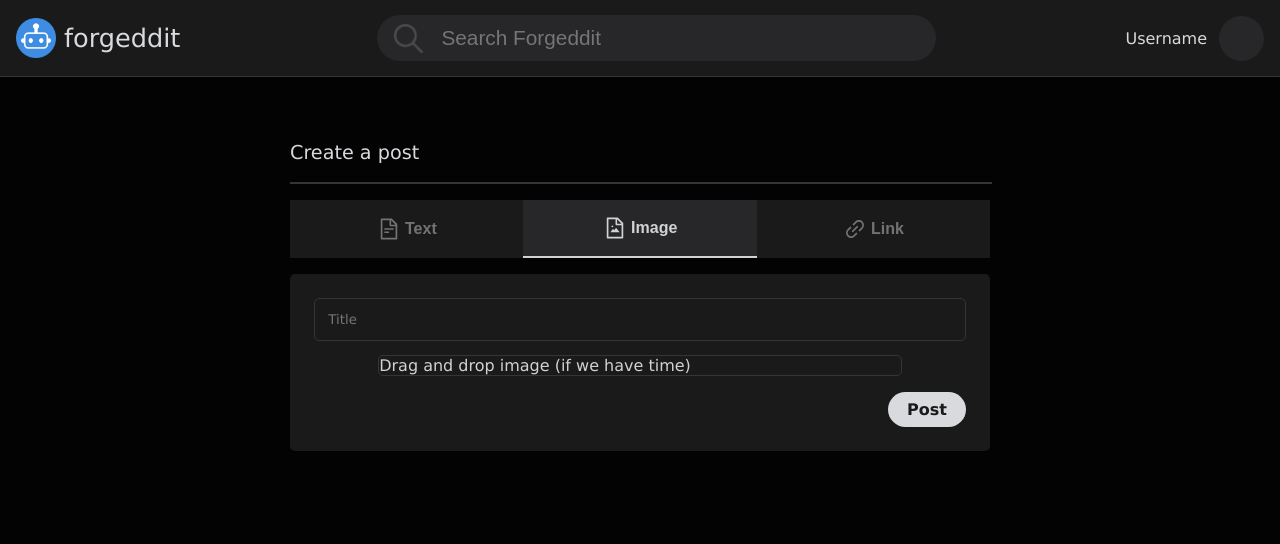
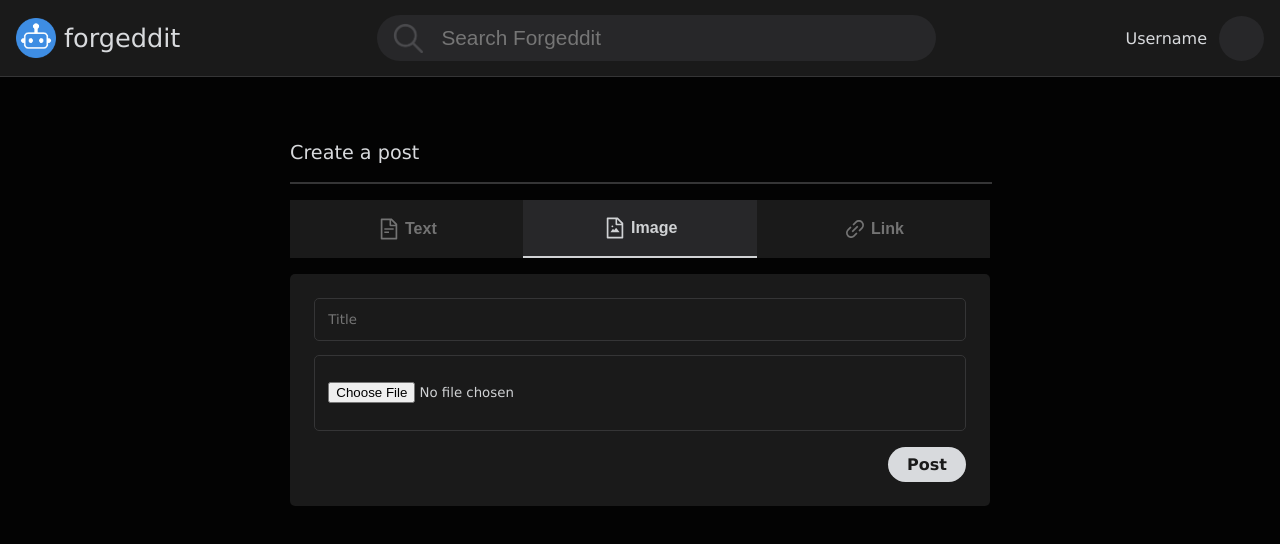
Before and after one commit to jacobcurry/Unit4Project-Frontend, a React (Create React App) app: page /post in a window 1280 px wide. Both pictures are taken after a click on the button "Image". Shown: the top 544 px of the page. Built offline with nearby package versions, Linux system fonts and the light colour scheme; the HTML template or start-up script is replaced by a standard one; what javascript-time-ago would draw is missing.

Commit message:
fixed post type

```diff
--- a/src/App.css
+++ b/src/App.css
@@ -233,6 +233,15 @@ a {
   padding: 2em 1em;
 }
 
+.post-file {
+  background-color: #1a1a1a;
+  border: 1px solid #353536;
+  color: #d0d2d4;
+  font-family: "Verdana", "arial", "helvetica", "sans-serif";
+  border-radius: 5px;
+  padding: 2em 1em;
+}
+
 .post-img {
   border-radius: 5px;
   background-color: #1a1a1a;
@@ -261,6 +270,7 @@ a {
 .post-type {
   margin-bottom: 1em;
   display: flex;
+  overflow-x: auto;
 }
 
 .type-btn {
--- a/src/components/CreatePost.jsx
+++ b/src/components/CreatePost.jsx
@@ -47,9 +47,7 @@ const CreatePost = () => {
             rows="10"
           ></textarea>
         )}
-        {postType === "img" && (
-          <div className="post-img">Drag and drop image (if we have time)</div>
-        )}
+        {postType === "img" && <input className="post-file" type="file" />}
         {postType === "link" && (
           <input className="post-link" placeholder="Url" />
         )}
--- a/src/components/DropdownMenu.jsx
+++ b/src/components/DropdownMenu.jsx
@@ -19,6 +19,9 @@ const DropdownMenu = (props) => {
           />
         </form>
       </div>
+      <a href="/" className="menu-item">
+        Home
+      </a>
       <a href="/profile" className="menu-item">
         My Profile
       </a>
```
